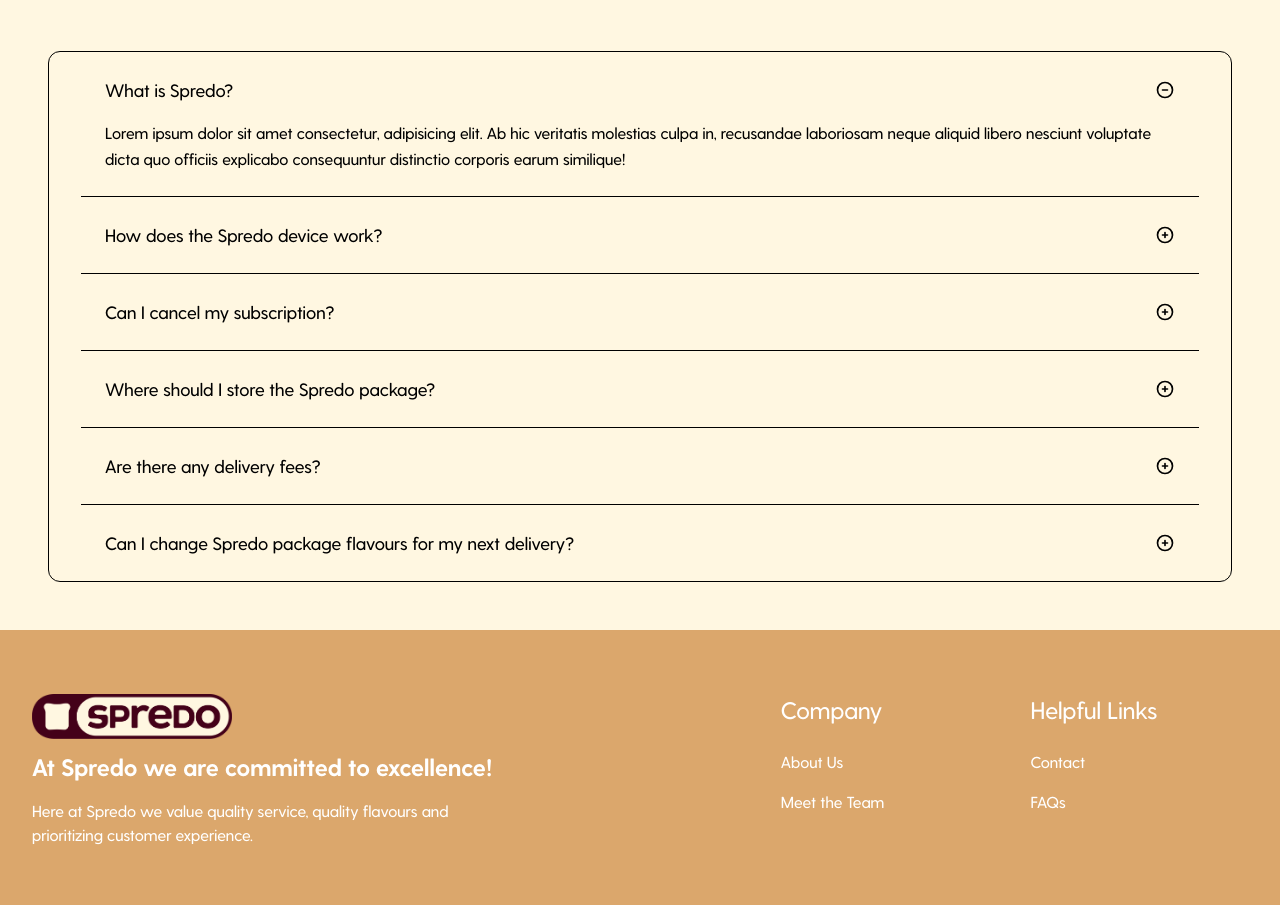
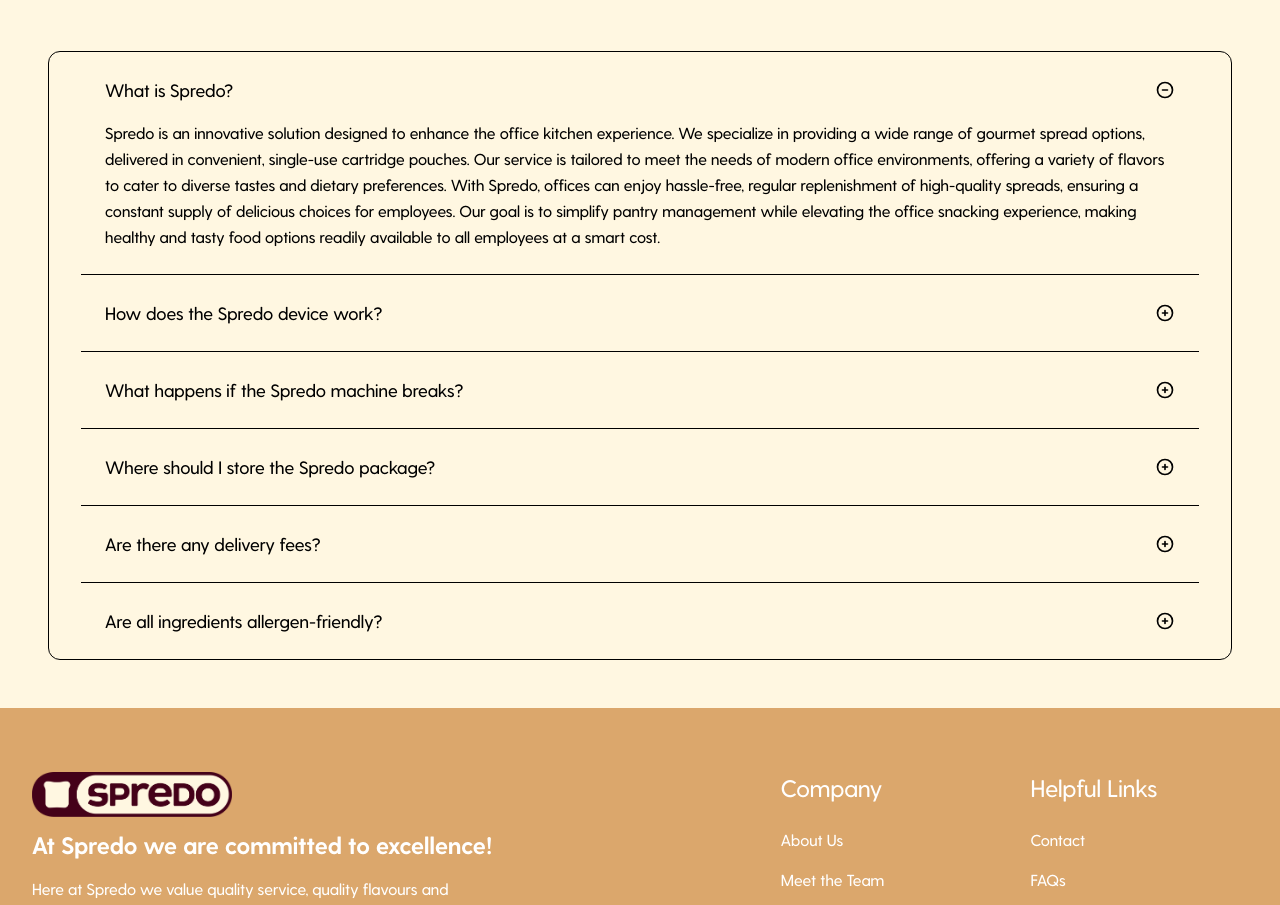
Before and after one commit to jafarlie/spredo, a Next.js app in the folder spredo/: page / in a window 1280 px wide. Shown: the part 4465-5370 px from the top of the page. Built offline with nearby package versions, Linux system fonts and the light colour scheme.

Commit message:
Answered FAQ questions

```diff
--- a/spredo/src/components/FAQ/indext.tsx
+++ b/spredo/src/components/FAQ/indext.tsx
@@ -51,10 +51,17 @@
           </summary>
 
           <p className="mt-4 leading-relaxed text-gray-700">
-            Lorem ipsum dolor sit amet consectetur, adipisicing elit. Ab hic
-            veritatis molestias culpa in, recusandae laboriosam neque aliquid
-            libero nesciunt voluptate dicta quo officiis explicabo consequuntur
-            distinctio corporis earum similique!
+            Spredo is an innovative solution designed to enhance the office
+            kitchen experience. We specialize in providing a wide range of
+            gourmet spread options, delivered in convenient, single-use
+            cartridge pouches. Our service is tailored to meet the needs of
+            modern office environments, offering a variety of flavors to cater
+            to diverse tastes and dietary preferences. With Spredo, offices can
+            enjoy hassle-free, regular replenishment of high-quality spreads,
+            ensuring a constant supply of delicious choices for employees. Our
+            goal is to simplify pantry management while elevating the office
+            snacking experience, making healthy and tasty food options readily
+            available to all employees at a smart cost.
           </p>
         </details>
 
@@ -98,16 +105,46 @@
           </summary>
 
           <p className="mt-4 leading-relaxed text-gray-700">
-            Lorem ipsum dolor sit amet consectetur, adipisicing elit. Ab hic
-            veritatis molestias culpa in, recusandae laboriosam neque aliquid
-            libero nesciunt voluptate dicta quo officiis explicabo consequuntur
-            distinctio corporis earum similique!
+            <p>
+              The Spredo device is a user-friendly and innovative tool designed
+              to seamlessly dispense our gourmet spreads. With its ease of use,
+              consistent performance, and minimal maintenance, the Spredo device
+              is an ideal solution for busy office environments, making gourmet
+              snacking convenient and enjoyable. Here's how it works:
+            </p>
+            <br></br>
+            <p>
+              <strong>1. Loading the Cartridge</strong>: Simply insert a Spredo
+              single-use cartridge pouch into the device. These pouches come in
+              a variety of gourmet spread flavors, catering to diverse tastes.
+            </p>
+            <p>
+              <strong>2. Dispensing the Spread</strong>: Once the cartridge is
+              loaded, the device is ready to use. Press the dispensing button or
+              lever (depending on the model) to smoothly apply the spread
+              directly onto your bread or snack.
+            </p>
+            <p>
+              <strong>3. Consistent Quantity</strong>: The Spredo device is
+              designed to dispense a consistent amount of spread each time,
+              ensuring perfect coverage and taste with every use.
+            </p>
+            <p>
+              <strong>4. Easy Maintenance</strong>: After use, the device
+              requires minimal cleaning. Just remove the empty cartridge and
+              replace it with a new one for your next snack.
+            </p>
+            <p>
+              <strong>5. Eco-Friendly Design</strong>: The cartridges are
+              designed to be eco-friendly and can be recycled or disposed of in
+              an environmentally conscious way.
+            </p>
           </p>
         </details>
         <details className="group p-6 [&_summary::-webkit-details-marker]:hidden">
           <summary className="flex cursor-pointer items-center justify-between gap-1.5 text-gray-900">
             <h2 className="text-lg font-medium">
-              Can I cancel my subscription?
+              What happens if the Spredo machine breaks?
             </h2>
 
             <span className="relative h-5 w-5 shrink-0">
@@ -144,10 +181,36 @@
           </summary>
 
           <p className="mt-4 leading-relaxed text-gray-700">
-            Lorem ipsum dolor sit amet consectetur, adipisicing elit. Ab hic
-            veritatis molestias culpa in, recusandae laboriosam neque aliquid
-            libero nesciunt voluptate dicta quo officiis explicabo consequuntur
-            distinctio corporis earum similique!
+            <p>
+              If you encounter any issues with the Spredo machine, rest assured
+              that our customer support team is here to help. We pride ourselves
+              on responsive and helpful customer service to ensure that your
+              Spredo experience is always positive and hassle-free. Here's what
+              to do if the machine breaks:
+            </p>
+            <br></br>
+            <p>
+              <strong>Contact Support</strong>: Reach out to our customer
+              support team immediately. You can contact us via phone, email, or
+              through our website. Provide details about the issue you're
+              experiencing.
+            </p>
+            <p>
+              <strong>Troubleshooting Assistance</strong>: Our team will first
+              guide you through some basic troubleshooting steps to see if the
+              issue can be resolved quickly and easily.
+            </p>
+            <p>
+              <strong>Repair or Replacement</strong>: If the machine cannot be
+              fixed through troubleshooting, we will arrange for a repair or
+              replacement. Our goal is to ensure minimal disruption to your
+              office's snack routine.
+            </p>
+            <p>
+              <strong>Follow-Up</strong>: Once your machine is repaired or
+              replaced, we'll follow up to ensure everything is working smoothly
+              and that you're satisfied with the solution.
+            </p>
           </p>
         </details>
         <details className="group p-6 [&_summary::-webkit-details-marker]:hidden">
@@ -190,10 +253,36 @@
           </summary>
 
           <p className="mt-4 leading-relaxed text-gray-700">
-            Lorem ipsum dolor sit amet consectetur, adipisicing elit. Ab hic
-            veritatis molestias culpa in, recusandae laboriosam neque aliquid
-            libero nesciunt voluptate dicta quo officiis explicabo consequuntur
-            distinctio corporis earum similique!
+            <p>
+              The Spredo package, containing our single-use cartridge pouches,
+              is designed to be conveniently stored in any standard office
+              kitchen space. By following these simple storage guidelines, you
+              can ensure that the Spredo spreads remain fresh and are always
+              ready to enhance your office snacking experience. Here are some
+              storage tips to ensure optimal freshness and usability:
+            </p>
+            <br></br>
+            <p>
+              <strong>1. Room Temperature Storage</strong>: Store the Spredo
+              package in a cool, dry place at room temperature. This is ideal
+              for maintaining the quality and taste of the spreads.
+            </p>
+            <p>
+              <strong>2. Accessible Location</strong>: Keep the package in an
+              easily accessible area of your office kitchen or pantry. This
+              ensures that employees can conveniently grab a new cartridge
+              whenever needed.
+            </p>
+            <p>
+              <strong>3. Avoid Direct Sunlight and Heat</strong>: To preserve
+              the spreads' freshness, avoid storing the package in direct
+              sunlight or near any heat sources, such as ovens or stovetops.
+            </p>
+            <p>
+              <strong>4. Organized Storage</strong>: If you have multiple
+              flavors, you might consider organizing them in a way that makes it
+              easy for employees to find their preferred choice.
+            </p>
           </p>
         </details>
         <details className="group p-6 [&_summary::-webkit-details-marker]:hidden">
@@ -236,16 +325,24 @@
           </summary>
 
           <p className="mt-4 leading-relaxed text-gray-700">
-            Lorem ipsum dolor sit amet consectetur, adipisicing elit. Ab hic
-            veritatis molestias culpa in, recusandae laboriosam neque aliquid
-            libero nesciunt voluptate dicta quo officiis explicabo consequuntur
-            distinctio corporis earum similique!
+            <p>
+              When it comes to delivery fees for Spredo, we aim to maintain
+              transparency and simplicity. All delivery-related costs are
+              comprehensively included in your service contract. This means
+              there are no separate or hidden delivery fees.
+            </p>
+            <p>
+              The total cost outlined in your contract covers everything – from
+              the regular delivery of spread cartridges to any necessary
+              maintenance services. By consolidating all fees into the contract,
+              we ensure that you can budget effectively without any surprises.
+            </p>
           </p>
         </details>
         <details className="group p-6 [&_summary::-webkit-details-marker]:hidden">
           <summary className="flex cursor-pointer items-center justify-between gap-1.5 text-gray-900">
             <h2 className="text-lg font-medium">
-              Can I change Spredo package flavours for my next delivery?
+              Are all ingredients allergen-friendly?
             </h2>
 
             <span className="relative h-5 w-5 shrink-0">
@@ -282,10 +379,42 @@
           </summary>
 
           <p className="mt-4 leading-relaxed text-gray-700">
-            Lorem ipsum dolor sit amet consectetur, adipisicing elit. Ab hic
-            veritatis molestias culpa in, recusandae laboriosam neque aliquid
-            libero nesciunt voluptate dicta quo officiis explicabo consequuntur
-            distinctio corporis earum similique!
+            <p>
+              At Spredo, we offer a diverse range of gourmet spread flavors,
+              each with its unique blend of ingredients. It's important for our
+              customers to be aware that some of these ingredients may contain
+              allergens. At Spredo, we are committed to providing high-quality,
+              flavorful options while prioritizing the health and safety of our
+              consumers. Your wellbeing is our top priority. Here are a few key
+              points to consider:
+            </p>
+            <br></br>
+            <p>
+              <strong>Ingredient Transparency</strong>: We believe in full
+              transparency regarding our product ingredients. Detailed
+              ingredient lists for each flavor are available on our packaging
+              and our website, making it easy for you to check for potential
+              allergens.
+            </p>
+            <p>
+              <strong>Common Allergens</strong>: Some of our spread flavors may
+              contain allergens such as nuts, dairy, gluten, soy, and others. We
+              are committed to clearly labeling any common allergens in our
+              products.
+            </p>
+            <p>
+              <strong>Facility Information</strong>: Our spreads are produced in
+              facilities that handle a variety of ingredients, including common
+              allergens. While we adhere to stringent safety protocols to
+              minimize cross-contamination, there is still a possibility of
+              trace amounts being present.
+            </p>
+            <p>
+              <strong>Advisory Note</strong>: We recommend that individuals with
+              severe allergies or specific dietary concerns review the
+              ingredient lists carefully and consult with a healthcare provider
+              if necessary before consuming our products.
+            </p>
           </p>
         </details>
       </div>
```
